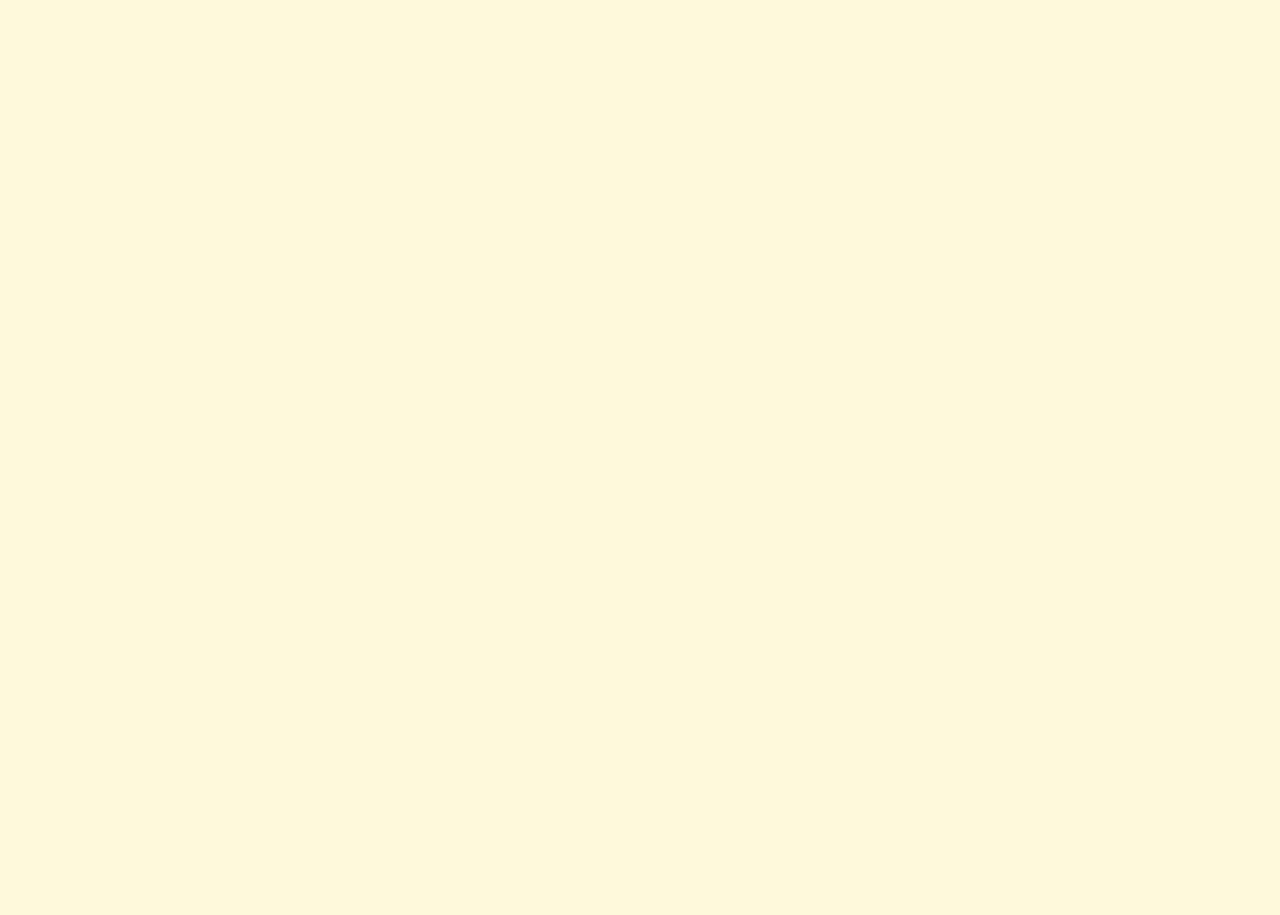
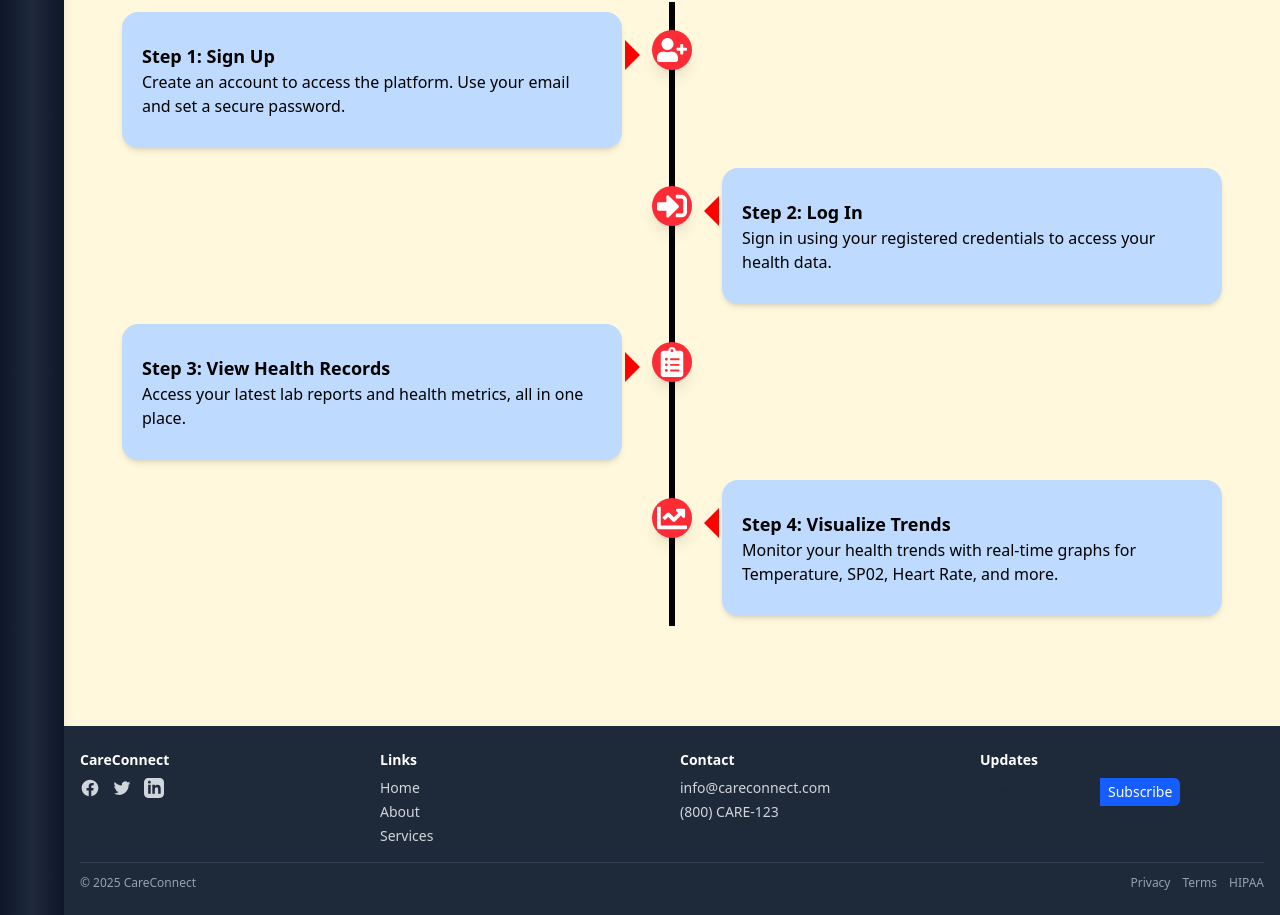
Before and after one commit to SBeeeee/CareConnect, a Next.js app: page / in a window 1280 px wide. Shown: the part 1154-2069 px from the top of the page. Before the commit the page ends 1068 px from the top, so only its background shows below. Built offline with nearby package versions, Linux system fonts and the light colour scheme.

Commit message:
footer and timeline added

```diff
--- /dev/null
+++ b/src/app/components/Footer.jsx
@@ -0,0 +1,83 @@
+'use client'
+import React from 'react';
+import Link from 'next/link';
+
+const CompactFooter = () => {
+  return (
+    <footer className="bg-gray-800 text-white w-full py-6 px-4">
+      <div className="max-w-full mx-auto">
+        {/* Main Footer Content - Two columns on mobile, four on larger screens */}
+        <div className="grid grid-cols-2 md:grid-cols-4 gap-4 mb-4 text-sm">
+          {/* Company Info */}
+          <div>
+            <h3 className="font-bold mb-2">CareConnect</h3>
+            <div className="flex space-x-3 mt-2">
+              <Link href="#" className="text-gray-300 hover:text-white">
+                <svg className="h-5 w-5" fill="currentColor" viewBox="0 0 24 24" aria-hidden="true">
+                  <path fillRule="evenodd" d="M22 12c0-5.523-4.477-10-10-10S2 6.477 2 12c0 4.991 3.657 9.128 8.438 9.878v-6.987h-2.54V12h2.54V9.797c0-2.506 1.492-3.89 3.777-3.89 1.094 0 2.238.195 2.238.195v2.46h-1.26c-1.243 0-1.63.771-1.63 1.562V12h2.773l-.443 2.89h-2.33v6.988C18.343 21.128 22 16.991 22 12z" clipRule="evenodd" />
+                </svg>
+              </Link>
+              <Link href="#" className="text-gray-300 hover:text-white">
+                <svg className="h-5 w-5" fill="currentColor" viewBox="0 0 24 24" aria-hidden="true">
+                  <path d="M8.29 20.251c7.547 0 11.675-6.253 11.675-11.675 0-.178 0-.355-.012-.53A8.348 8.348 0 0022 5.92a8.19 8.19 0 01-2.357.646 4.118 4.118 0 001.804-2.27 8.224 8.224 0 01-2.605.996 4.107 4.107 0 00-6.993 3.743 11.65 11.65 0 01-8.457-4.287 4.106 4.106 0 001.27 5.477A4.072 4.072 0 012.8 9.713v.052a4.105 4.105 0 003.292 4.022 4.095 4.095 0 01-1.853.07 4.108 4.108 0 003.834 2.85A8.233 8.233 0 012 18.407a11.616 11.616 0 006.29 1.84" />
+                </svg>
+              </Link>
+              <Link href="#" className="text-gray-300 hover:text-white">
+                <svg className="h-5 w-5" fill="currentColor" viewBox="0 0 24 24" aria-hidden="true">
+                  <path fillRule="evenodd" d="M19 0h-14c-2.761 0-5 2.239-5 5v14c0 2.761 2.239 5 5 5h14c2.762 0 5-2.239 5-5v-14c0-2.761-2.238-5-5-5zm-11 19h-3v-11h3v11zm-1.5-12.268c-.966 0-1.75-.79-1.75-1.764s.784-1.764 1.75-1.764 1.75.79 1.75 1.764-.783 1.764-1.75 1.764zm13.5 12.268h-3v-5.604c0-3.368-4-3.113-4 0v5.604h-3v-11h3v1.765c1.396-2.586 7-2.777 7 2.476v6.759z" clipRule="evenodd" />
+                </svg>
+              </Link>
+            </div>
+          </div>
+
+          {/* Quick Links - Condensed */}
+          <div>
+            <h3 className="font-bold mb-2">Links</h3>
+            <ul className="space-y-1">
+              <li><Link href="/" className="text-gray-300 hover:text-white text-sm">Home</Link></li>
+              <li><Link href="/about" className="text-gray-300 hover:text-white text-sm">About</Link></li>
+              <li><Link href="/services" className="text-gray-300 hover:text-white text-sm">Services</Link></li>
+            </ul>
+          </div>
+
+          {/* Contact - Very Condensed */}
+          <div>
+            <h3 className="font-bold mb-2">Contact</h3>
+            <p className="text-gray-300 text-sm mb-1">info@careconnect.com</p>
+            <p className="text-gray-300 text-sm">(800) CARE-123</p>
+          </div>
+
+          {/* Newsletter - Simplified */}
+          <div>
+            <h3 className="font-bold mb-2">Updates</h3>
+            <div className="flex">
+              <input
+                type="email"
+                placeholder="Email"
+                className="px-2 py-1 w-full max-w-[120px] text-sm rounded-l-md focus:outline-none text-gray-800"
+              />
+              <button
+                type="submit"
+                className="bg-blue-600 hover:bg-blue-700 text-white px-2 py-1 rounded-r-md text-sm"
+              >
+                Subscribe
+              </button>
+            </div>
+          </div>
+        </div>
+
+        {/* Simplified Footer Bottom */}
+        <div className="border-t border-gray-700 pt-3 mt-3 text-xs text-gray-400 flex flex-wrap justify-between">
+          <p>© 2025 CareConnect</p>
+          <div className="flex flex-wrap gap-3">
+            <Link href="/privacy" className="hover:text-white">Privacy</Link>
+            <Link href="/terms" className="hover:text-white">Terms</Link>
+            <Link href="/hipaa" className="hover:text-white">HIPAA</Link>
+          </div>
+        </div>
+      </div>
+    </footer>
+  );
+};
+
+export default CompactFooter;
--- /dev/null
+++ b/src/app/components/TimeLine.jsx
@@ -0,0 +1,67 @@
+import React from 'react';
+import { FaUserPlus, FaSignInAlt, FaClipboardList, FaChartLine } from "react-icons/fa"; // Import necessary icons
+import "../globals.css";
+
+const steps = [
+  {
+    id: 1,
+    title: "Step 1: Sign Up",
+    description: "Create an account to access the platform. Use your email and set a secure password.",
+    icon: <FaUserPlus size={30} color="white" />,
+    position: "left",
+  },
+  {
+    id: 2,
+    title: "Step 2: Log In",
+    description: "Sign in using your registered credentials to access your health data.",
+    icon: <FaSignInAlt size={30} color="white" />,
+    position: "right",
+  },
+  {
+    id: 3,
+    title: "Step 3: View Health Records",
+    description: "Access your latest lab reports and health metrics, all in one place.",
+    icon: <FaClipboardList size={30} color="white" />,
+    position: "left",
+  },
+  {
+    id: 4,
+    title: "Step 4: Visualize Trends",
+    description: "Monitor your health trends with real-time graphs for Temperature, SP02, Heart Rate, and more.",
+    icon: <FaChartLine size={30} color="white" />,
+    position: "right",
+  },
+];
+
+function TimeLine() {
+  return (
+    <div className="timeline relative max-w-[1200px] mx-auto my-[100px]
+      after:content-[''] after:absolute after:w-[6px] after:h-full
+      after:bg-black after:top-0 after:left-1/2 after:-ml-[3px] after:z-[-1]">
+
+      {steps.map((step) => (
+        <div
+          key={step.id}
+          className={`container py-[10px] px-[50px] relative w-[50%] ${
+            step.position === "left" ? "left-0" : "left-[50%]"
+          }`}
+        >
+          <div
+            className={`absolute w-[40px] h-[40px] flex items-center justify-center rounded-full bg-red-500 text-white shadow-lg
+              top-[28px] z-[10] ${step.position === "left" ? "right-[-20px]" : "left-[-20px]"}`}
+          >
+            {step.icon}
+          </div>
+
+          <div className="px-[20px] py-[30px] relative rounded-2xl bg-blue-200 shadow-md">
+            <h3 className="font-bold text-lg">{step.title}</h3>
+            <p>{step.description}</p>
+            <span className={step.position === "left" ? "left-container-arrow" : "right-container-arrow"}></span>
+          </div>
+        </div>
+      ))}
+    </div>
+  );
+}
+
+export default TimeLine;
--- a/src/app/globals.css
+++ b/src/app/globals.css
@@ -4,3 +4,26 @@ body{
      background-color: #FFF8DC;
 
 }
+.right-container-arrow{
+     height:0;
+     width:0;
+     position:absolute;
+     top:28px;
+     z-index: 1;
+     border-top:15px solid transparent;
+     border-bottom:15px solid transparent;
+     border-right:15px solid red;
+     left:-18px;
+}
+.left-container-arrow{
+     height:0;
+     width:0;
+     position:absolute;
+     top:28px;
+     z-index:1;
+     border-top:15px solid transparent;
+     border-bottom:15px solid transparent;
+     border-left:15px solid red;
+
+     right: -17.5px;
+}
--- a/src/app/layout.js
+++ b/src/app/layout.js
@@ -2,7 +2,7 @@ import { Geist, Geist_Mono } from "next/font/google";
 import "./globals.css";
 import Navbar from "./components/Navbar";
 import Sidebar from "./components/Sidebar";
-
+import Footer from "./components/Footer";
 
 
 export const metadata = {
@@ -17,7 +17,10 @@ export default function RootLayout({ children }) {
       <Navbar/>
       <div className="flex" >
       <Sidebar/>
+      <div>
       {children}
+      <Footer/>
+      </div>
       </div>
 
       </body>
--- a/src/app/page.js
+++ b/src/app/page.js
@@ -3,6 +3,7 @@ import Navbar from "./components/Navbar";
 import HeroSection from "./components/HeroSection";
 import Recents from "./components/Recents";
 import Cards from "./components/Cards";
+import TimeLine from "./components/TimeLine";
 
 export default function Home() {
   return (
@@ -10,6 +11,7 @@ export default function Home() {
       <HeroSection/>
       <Recents/>
       <Cards/>
+      <TimeLine/>
     </div>
   );
 }
```
